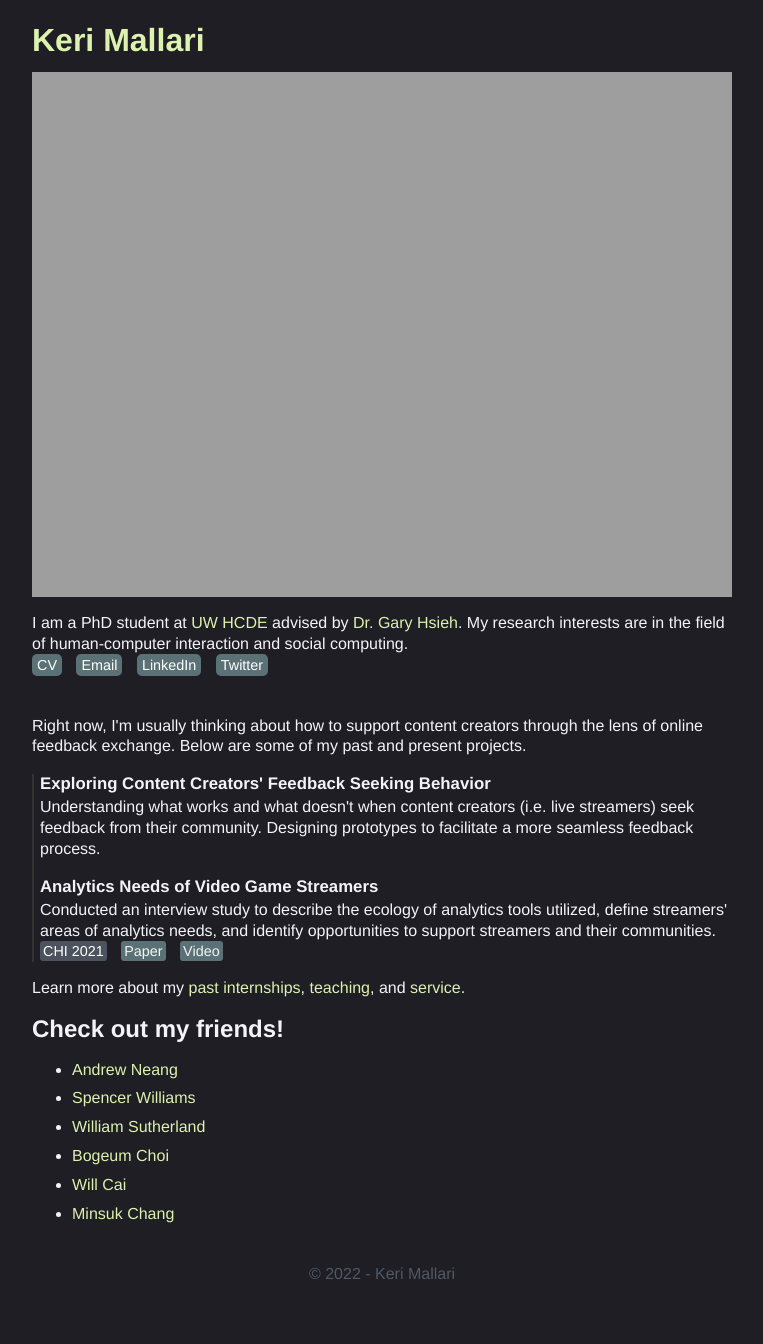
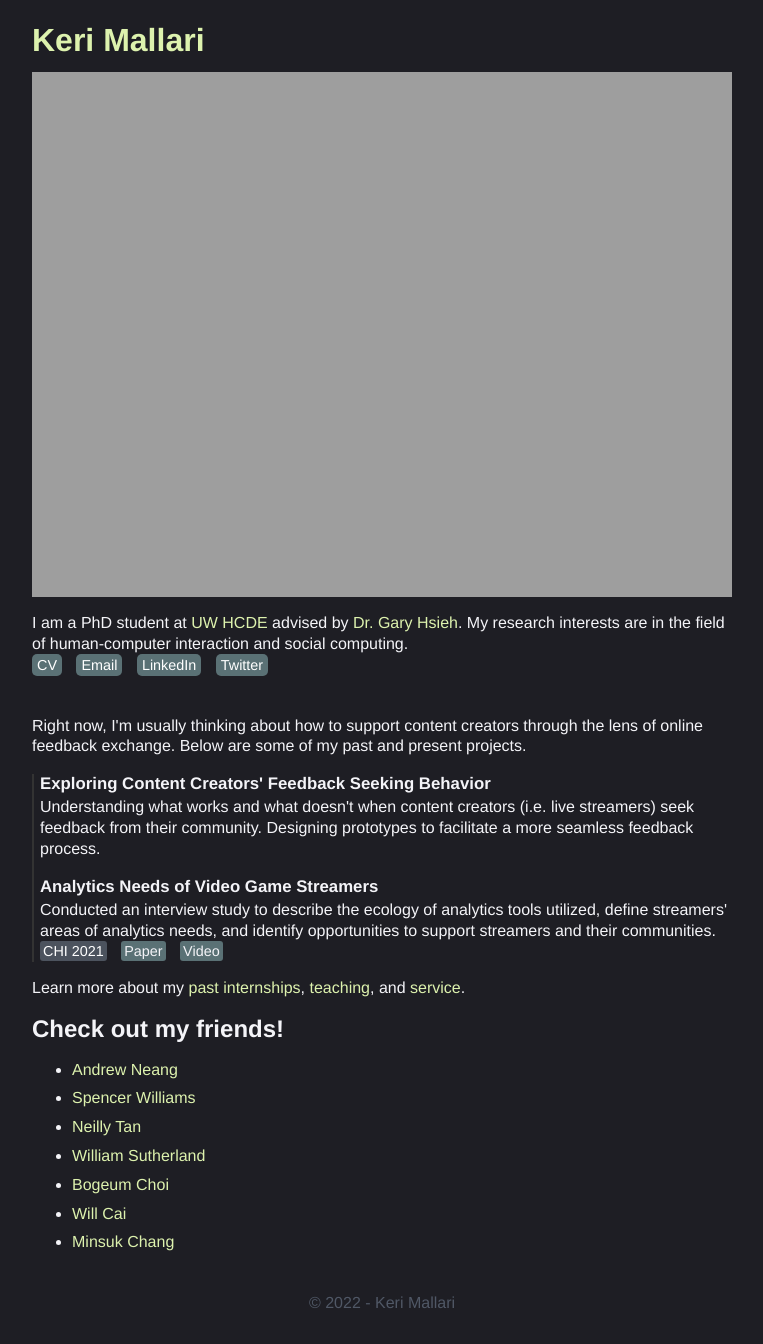
Before and after one commit to kerixyz/temp, a Jekyll site: the page built from index.html, in a window 1280 px wide. Shown: the whole page, without its empty margins (258-1021 px from the left). Built offline with Jekyll 4.4.1, drawn with Linux system fonts in a browser that asks for light colours; before the commit the page ends 1315 px from its top, so only the background shows below that.

Commit message:
add neil neil

```diff
--- a/index.html
+++ b/index.html
@@ -32,6 +32,7 @@ Learn more about my <a href="https://keri.xyz/internships/"style='color:#DDF2AE'
         <ul>
             <li><a href="https://www.andrewneang.com/"style='color:#DDF2AE'>Andrew Neang</a></li>
             <li><a href="https://www.sprwilliams.com/"style='color:#DDF2AE'>Spencer Williams</a></li>
+            <li><a href="https://www.neillytan.com/"style='color:#DDF2AE'>Neilly Tan</a></li>
             <li><a href="https://willsutherland.com/"style='color:#DDF2AE'>William Sutherland</a></li>
             <li><a href="https://bogeumchoi.com/"style='color:#DDF2AE'>Bogeum Choi</a></li>
             <li><a href="http://www.whereiswillcai.com/"style='color:#DDF2AE'>Will Cai</a></li>
```
